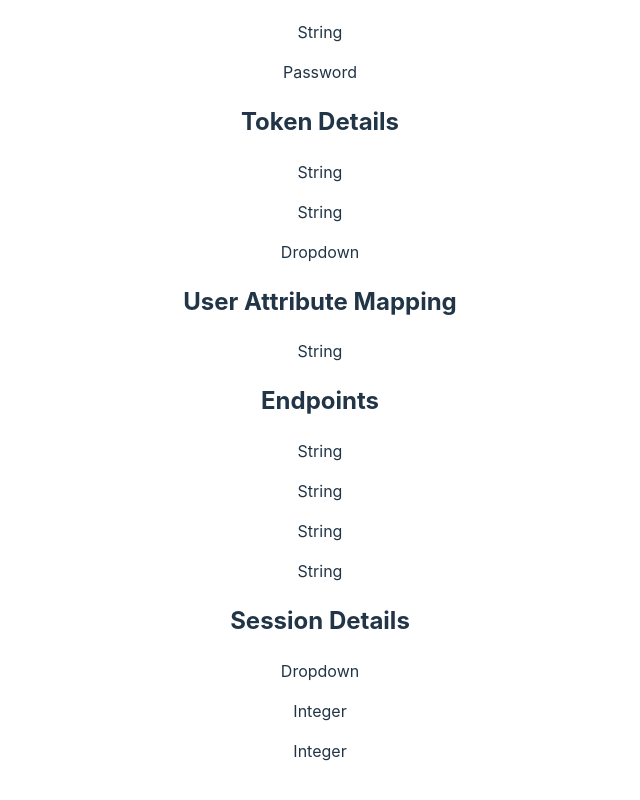
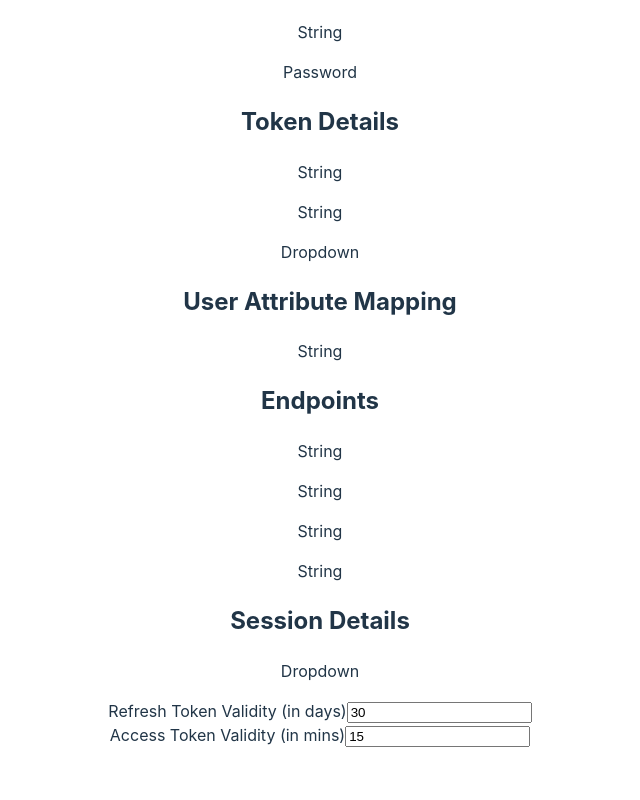
Before and after one commit to JoshTPaul/Colortokens-Dynamic-Form, a React (Vite) app: page / in a window 1280 px wide. Shown: the part 238-1038 px from the top of the page, without its empty margins (320-960 px from the left). After the commit the page ends 1017 px from the top, so only its background shows below. Built offline with nearby package versions, Linux system fonts and the light colour scheme.

Commit message:
Basic layout for Integer input element

```diff
--- /dev/null
+++ b/src/components/Form/Elements/IntegerInput.tsx
@@ -0,0 +1,19 @@
+import { IntegerFormElement } from "../../../types";
+
+function IntegerInput(props: IntegerFormElement) {
+  return (
+    <div>
+      <label htmlFor={props.key}>{props.displayName}</label>
+      <input
+        id={props.key}
+        name={props.key}
+        type="number"
+        defaultValue={props.defaultValue || ""}
+        disabled={props.readOnly}
+        placeholder={props.placeholder}
+      />
+    </div>
+  );
+}
+
+export default IntegerInput;
--- a/src/components/Form/utils.tsx
+++ b/src/components/Form/utils.tsx
@@ -1,4 +1,5 @@
 import { FormElement } from "../../types";
+import IntegerInput from "./Elements/IntegerInput";
 import Section from "./Elements/Section";
 
 export const getFormElements = (data: Array<FormElement>) => {
@@ -6,7 +7,7 @@ export const getFormElements = (data: Array<FormElement>) => {
     section: Section,
     dropdown: () => <p>Dropdown</p>,
     string: () => <p>String</p>,
-    integer: () => <p>Integer</p>,
+    integer: IntegerInput,
     password: () => <p>Password</p>,
   };
 
--- a/src/types.ts
+++ b/src/types.ts
@@ -56,7 +56,7 @@ type DropdownFormElement = FormElementCommonProperties<"dropdown"> & {
   identifier: string;
 };
 
-type IntegerFormElement = FormElementCommonProperties<"integer"> & {
+export type IntegerFormElement = FormElementCommonProperties<"integer"> & {
   defaultValue: number | null;
   readOnly: boolean;
   required: boolean;
```
